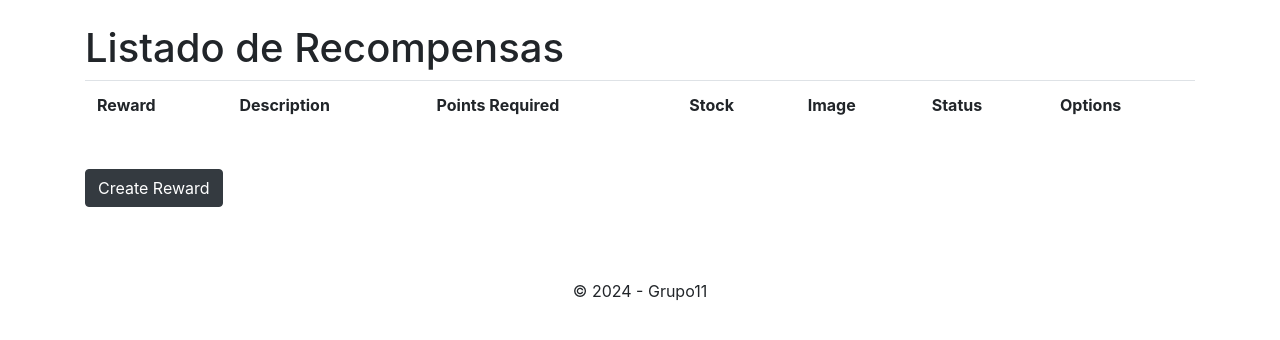
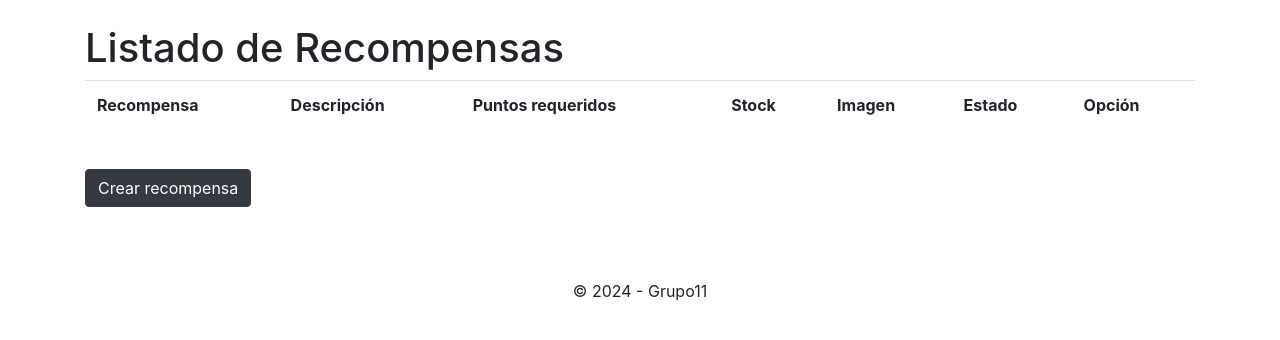
Before and after one commit to wfarelt/BasureroSmart, a Django app: page /rewards/list in a window 1280 px wide. Shown: the part 56-396 px from the top of the page. Run offline with Django 5.2, Linux system fonts and the light colour scheme; the visitor is signed in with stand-in values (Sample User, id 1); data that the repository does not hold is empty.

Commit message:
update traduction

```diff
--- a/rewards/templates/rewards/container_form.html
+++ b/rewards/templates/rewards/container_form.html
@@ -7,8 +7,8 @@
       <form method="post">
         {% csrf_token %}
         {{ form.as_p }}
-        <button type="submit" class="btn btn-primary">Save</button>
-        <a href="{% url 'list_container' %}" class="btn btn-dark">Back to Containers</a>
+        <button type="submit" class="btn btn-primary">Guardar</button>
+        <a href="{% url 'list_container' %}" class="btn btn-dark">Volver a Contenedores</a>
       </form>
 
     </div>
--- a/rewards/templates/rewards/reward_form.html
+++ b/rewards/templates/rewards/reward_form.html
@@ -7,8 +7,8 @@
       <form method="post" enctype="multipart/form-data">
         {% csrf_token %}
         {{ form.as_p }}
-        <button type="submit" class="btn btn-primary">Save</button>
-        <a href="{% url 'list_reward' %}" class="btn btn-dark">Back to Rewards</a>
+        <button type="submit" class="btn btn-primary">Guardar</button>
+        <a href="{% url 'list_reward' %}" class="btn btn-dark">Volver</a>
       </form>
 
     </div>
--- a/rewards/templates/rewards/reward_list.html
+++ b/rewards/templates/rewards/reward_list.html
@@ -5,13 +5,13 @@
 
 <table class="table">
   <tr>
-    <th>Reward</th>
-    <th>Description</th>
-    <th>Points Required</th>
+    <th>Recompensa</th>
+    <th>Descripción</th>
+    <th>Puntos requeridos</th>
     <th>Stock</th>
-    <th>Image</th>
-    <th>Status</th>
-    <th>Options</th>
+    <th>Imagen</th>
+    <th>Estado</th>
+    <th>Opción</th>
   </tr>
   {% for reward in rewards %}
   <tr>
@@ -20,14 +20,14 @@
     <td>{{ reward.points_required }}</td>
     <td>{{ reward.stock }}</td>
     <td><img src="{{ reward.image.url }}" width="50" height="50" /></td>
-    <td>{{ reward.status }}</td>
+    <td>{{ reward.status|yesno:"Habilitado,Deshabilitado" }}</td>
     <td>
-      <a href="{% url 'update_reward' reward.id %}" class="btn btn-primary btn-sm">Edit</a>
+      <a href="{% url 'update_reward' reward.id %}" class="btn btn-primary btn-sm">Editar</a>
 
       {% if reward.status %}
-      <a href="{% url 'disable_reward' reward.id %}" class="btn btn-danger btn-sm">Disable</a>
+      <a href="{% url 'disable_reward' reward.id %}" class="btn btn-danger btn-sm">Deshabilitado</a>
       {% else %}
-      <a href="{% url 'enable_reward' reward.id %}" class="btn btn-success btn-sm">Enable</a>
+      <a href="{% url 'enable_reward' reward.id %}" class="btn btn-success btn-sm">Habilitado</a>
       {% endif %}
 
     </td>
@@ -36,5 +36,5 @@
 </table>
 
 <br />
-<a href="{% url 'create_reward' %}" class="btn btn-dark">Create Reward</a>
+<a href="{% url 'create_reward' %}" class="btn btn-dark">Crear recompensa</a>
 {% endblock %}
--- a/rewards/templates/rewards/user_list.html
+++ b/rewards/templates/rewards/user_list.html
@@ -5,8 +5,8 @@
 
 <table class="table">
   <tr>
-    <th>user_id</th>
-    <th>Name</th>
+    <th>Id</th>
+    <th>Nombre</th>
     <th>Correo</th>
     <th class="text-center">Transacciones</th>
     <th class="text-center">Puntos</th>
```
Also changed, not shown: rewards/templates/rewards/claim_list.html (+7 -7 lines), rewards/templates/rewards/container_list.html (+9 -10 lines).
